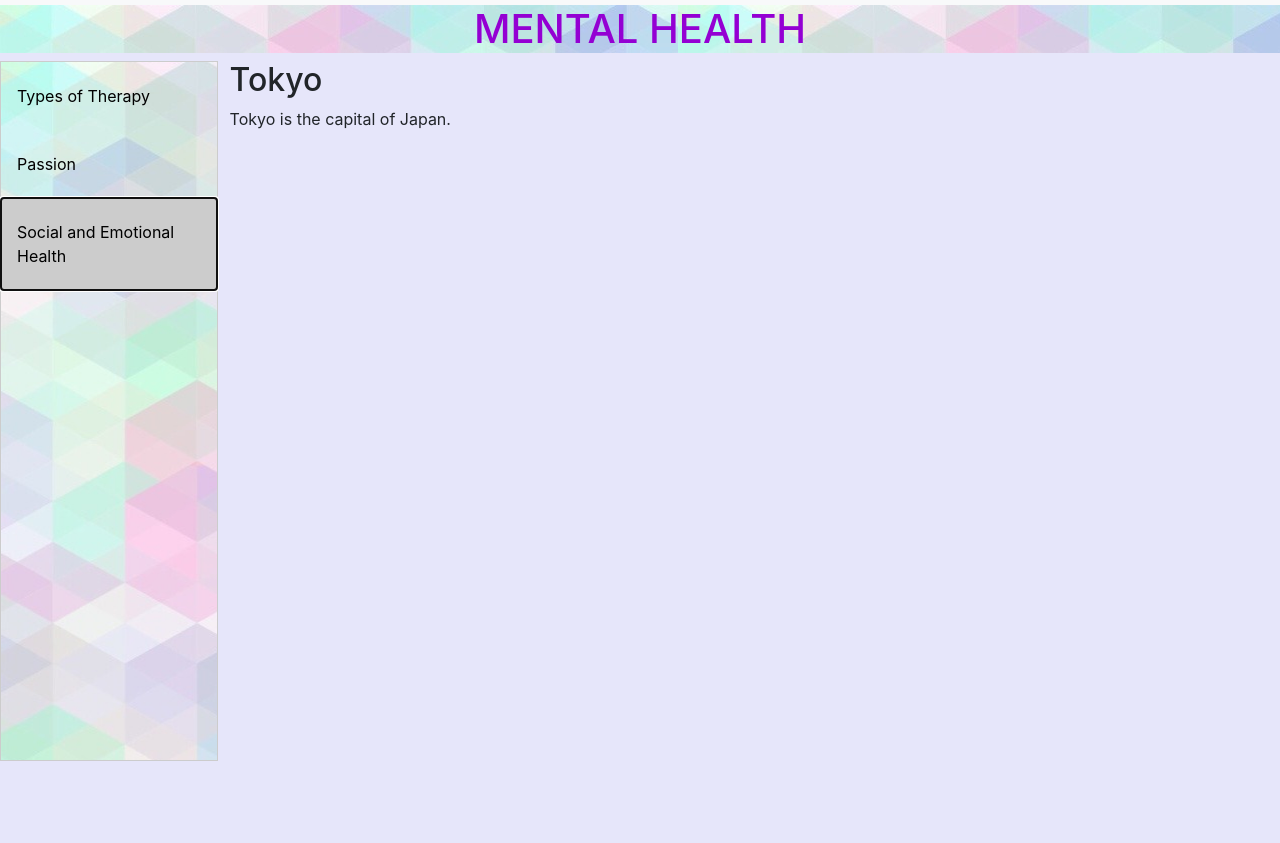
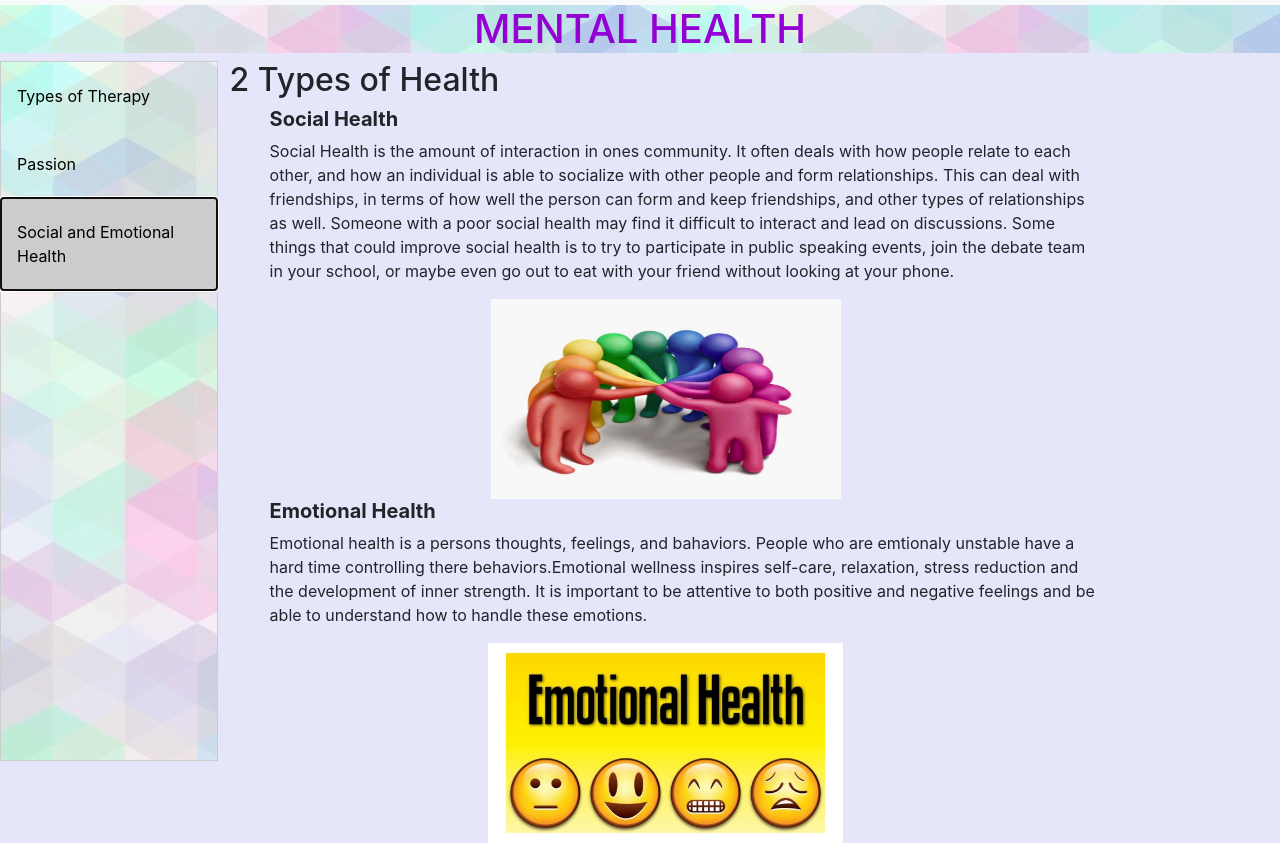
Before and after one commit to asharma-321/Fit4Lyfe, a plain HTML site: page Mentalhealth.html in a window 1280 px wide. Both pictures are taken after a click on the button "Social and Emotional Health". Shown: the part 92-935 px from the top of the page. Before the commit the page ends 853 px from the top, so only its background shows below. Drawn offline with nearby package versions, Linux system fonts and the light colour scheme.

Commit message:
Mental Health

```diff
--- a/Mentalhealth.html
+++ b/Mentalhealth.html
@@ -77,8 +77,14 @@
        <a href = "https://www.youtube.com/watch?v=eQYG5T3dU2E"><img src = "tedx.jpg" class = "center-pic" Height = "270" Width = "400"></a>
      </div>
      <div id="Social and Emotional Health" class="tabcontent">
-       <h2>Tokyo</h2>
-       <p>Tokyo is the capital of Japan.</p>
+       <h2>2 Types of Health</h2>
+       <h5 class = "tabh"><strong>Social Health</strong></h5>
+       <p class = "tabh">Social Health is the amount of interaction in ones community. It often deals with how people relate to each other, and how an individual is able to socialize with other people and form relationships. This can deal with friendships, in terms of how well the person can form and keep friendships, and other types of relationships as well. Someone with a poor social health may find it difficult to interact and lead on discussions. Some things that could improve social health is to try to participate in public speaking events, join the debate team in your school, or maybe even go out to eat with your friend without looking at your phone. </p>
+       <img src = "social.jpg" class = "center-pic" Height = "200" Width = "350"/>
+       <h5 class = "tabh"><strong>Emotional Health</strong></h5>
+       <p class = "tabh">Emotional health is a persons thoughts, feelings, and bahaviors. People who are emtionaly unstable have a hard time controlling there behaviors.Emotional wellness inspires self-care, relaxation, stress reduction and the development of inner strength. It is important to be attentive to both positive and negative feelings and be able to understand how to handle these emotions.</p>
+       <img src = "emotional.jpg" class = "center-pic" Height = "200" Width "350"/>
+
      </div>
      <script>
      function openCity(evt, cityName) {
```
Also changed, not shown: emotional.jpg (added), social.jpg (added).
